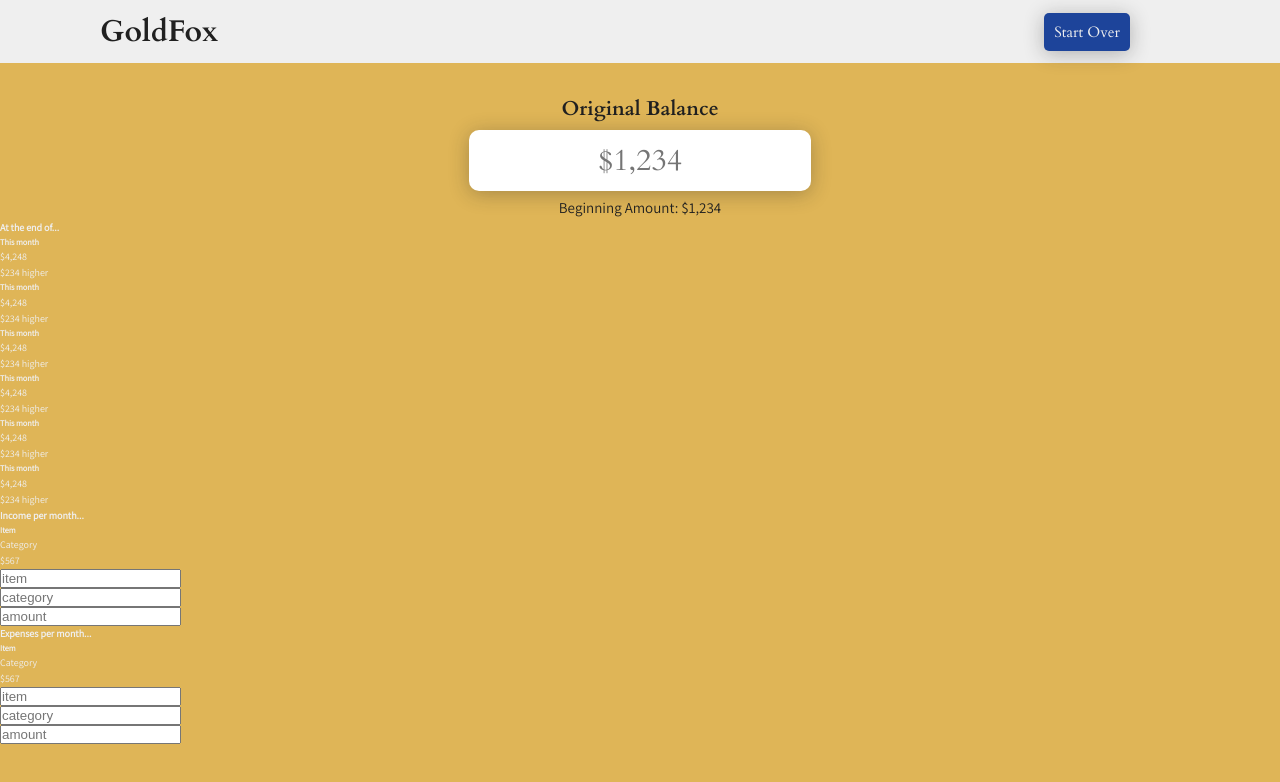
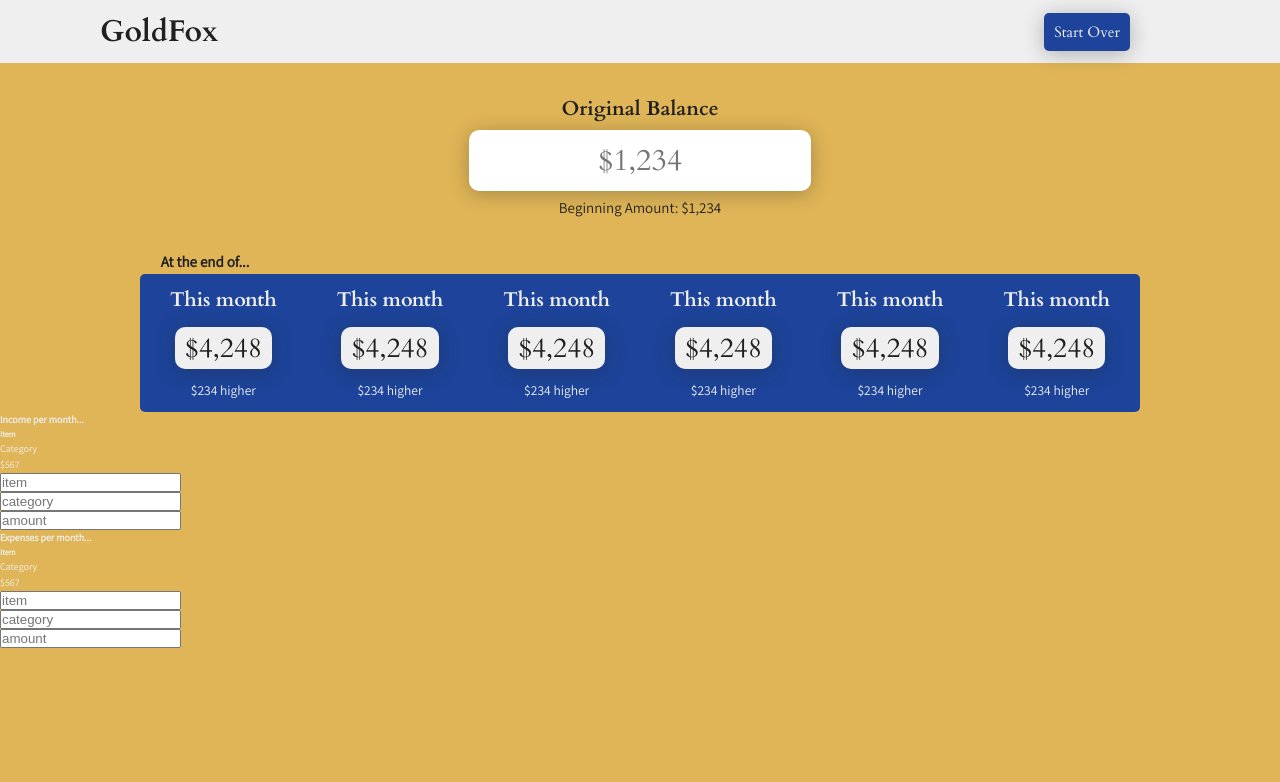
Before and after one commit to joshua-rdrgz/goldfox, a React (Create React App) app: page / in a window 1280 px wide. Shown: the top 782 px of the page. Built offline with nearby package versions, Linux system fonts and the light colour scheme.

Commit message:
add styling for net worth tracker components
add designNumber mixin to be used later
change css classes to adapt to CSS Modules

```diff
--- a/src/components/Six-Month-View/OneMonthView.js
+++ b/src/components/Six-Month-View/OneMonthView.js
@@ -1,13 +1,15 @@
 import React from "react";
+
+import classes from '../../styles/layout/Six-Month-View/OneMonthView.module.scss';
 
 import NumberWrapper from "../utilities/NumberWrapper";
 
 function OneMonthView() {
   return (
-    <div className="6-monthview__item">
-      <h5 className="6-monthview__title">This month</h5>
-      <NumberWrapper className="6-monthview__amount">$4,248</NumberWrapper>
-      <p className="6-monthview__comparison">$234 higher</p>
+    <div className={classes.month}>
+      <h5 className={classes.month__title}>This month</h5>
+      <NumberWrapper className={classes.month__amount}>$4,248</NumberWrapper>
+      <p className={classes.month__comparison}>$234 higher</p>
     </div>
   );
 }
--- a/src/components/Six-Month-View/SixMonthView.js
+++ b/src/components/Six-Month-View/SixMonthView.js
@@ -1,12 +1,14 @@
 import React from 'react'
+
+import classes from '../../styles/layout/Six-Month-View/SixMonthView.module.scss';
 
 import OneMonthView from './OneMonthView'
 
 function SixMonthView() {
   return (
-    <section className='6-monthview'>
-      <h4 className='6-monthview__section-title'>At the end of...</h4>
-      <div className='6-monthview__container'>
+    <section className={classes.networth}>
+      <h4 className={classes.networth__title}>At the end of...</h4>
+      <div className={classes.networth__monthContainer}>
         {/* We might want to map this later */}
         <OneMonthView />
         <OneMonthView />
--- a/src/styles/abstracts/_mixins.scss
+++ b/src/styles/abstracts/_mixins.scss
@@ -24,3 +24,14 @@
     border: 2px solid $color-primary
   }
 }
+
+// NUMBERS
+@mixin designNumber($font-size) {
+  @include fontHeading($font-weight-regular, $font-size);
+  border: none;
+  box-shadow: $box-shadow;
+  border-radius: 1rem;
+  background-color: $color-white;
+  color: $color-black;
+  padding: 0.25rem 1rem;
+}
--- /dev/null
+++ b/src/styles/layout/Six-Month-View/OneMonthView.module.scss
@@ -0,0 +1,17 @@
+@import '../../abstracts/mixins';
+@import '../../abstracts/variables';
+
+.month {
+  display: flex;
+  flex-direction: column;
+  gap: 1rem;
+  &__title {
+    @include fontHeading($font-weight-bold, 2rem)
+  }
+  &__amount {
+    @include designNumber(2.75rem);
+  }
+  &__comparison {
+    font-size: 1.35rem;
+  }
+}
--- /dev/null
+++ b/src/styles/layout/Six-Month-View/SixMonthView.module.scss
@@ -0,0 +1,24 @@
+@import '../../abstracts/mixins';
+@import '../../abstracts/variables';
+
+.networth {
+  display: flex;
+  flex-direction: column;
+  align-items: center;
+  margin-top: 3rem;
+  &__title { // "At the end of..."
+    color: $color-black;
+    font-size: 1.5rem;
+    margin-right: 87rem;
+  }
+  &__monthContainer {
+    display: flex;
+    gap: 6rem;
+    padding: 1rem 3rem;
+    justify-content: center;
+    text-align: center;
+    background-color: $color-primary;
+    max-width: 100rem;
+    border-radius: 0.5rem;
+  }
+}
```
